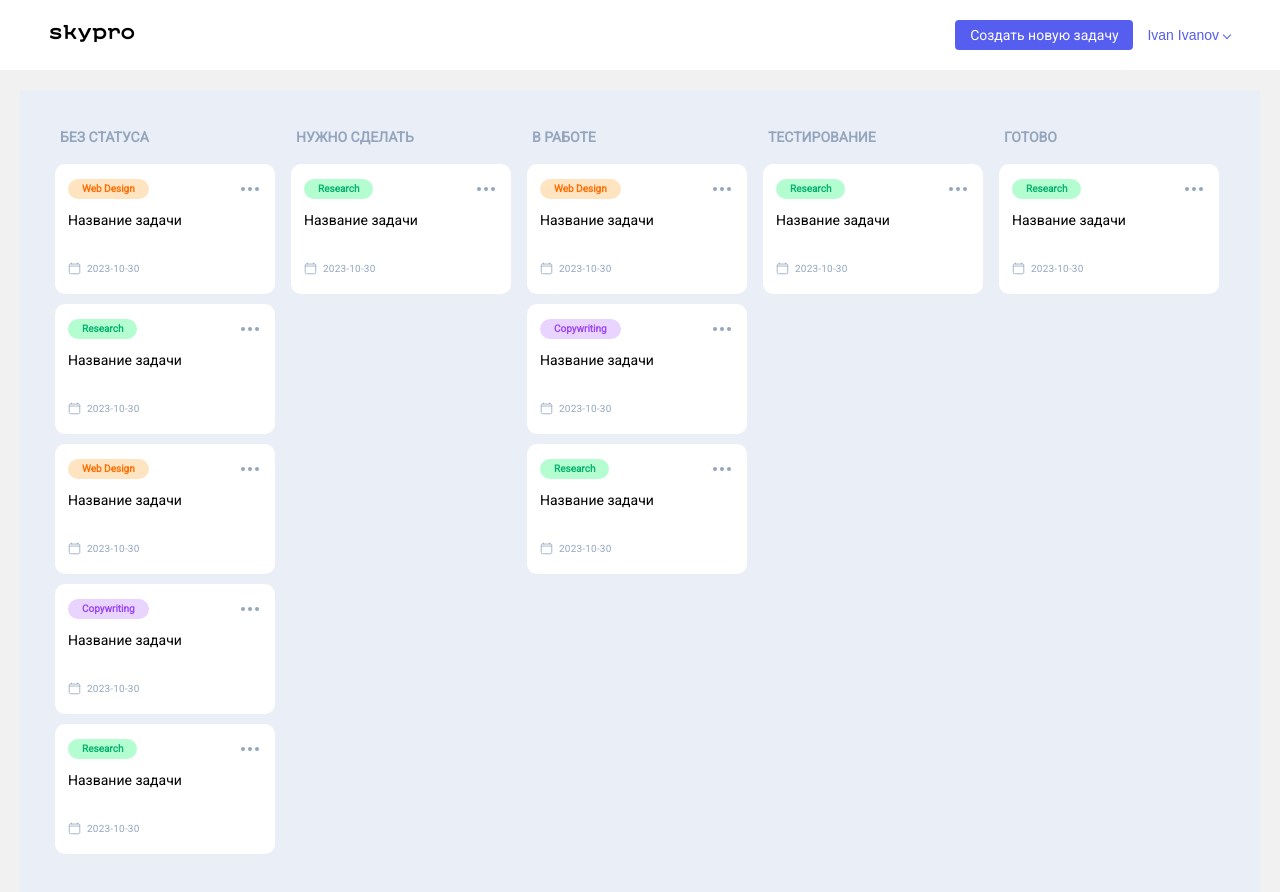
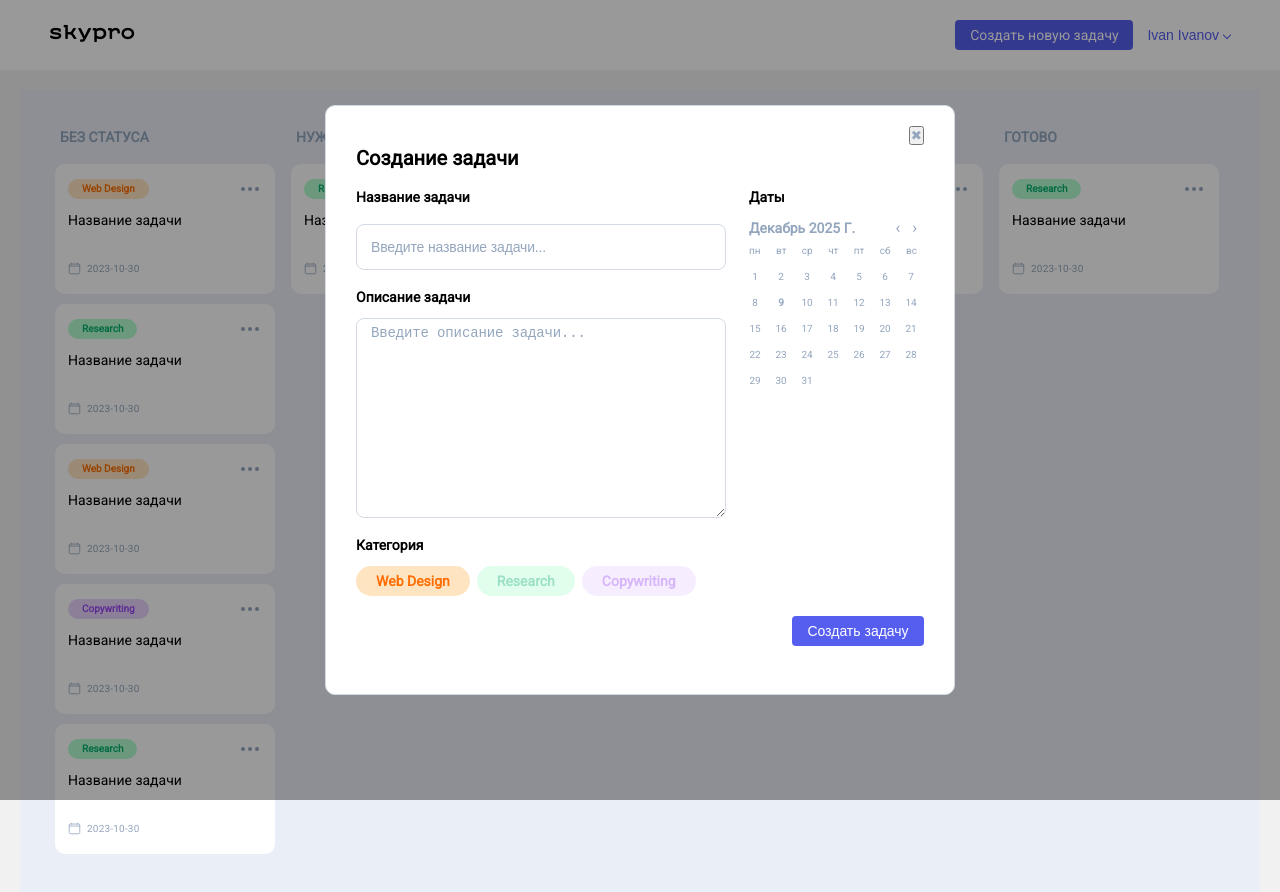
Before and after one commit to dianagrebennikova/skypro-kanban, a React (Vite) app: page /add-task in a window 1280 px wide. Shown: the top 892 px of the page. Built offline with nearby package versions, Linux system fonts and the light colour scheme; sample sign-in values are in the browser's storage.

Commit message:
Add Calendar

```diff
--- a/package.json
+++ b/package.json
@@ -10,6 +10,7 @@
     "preview": "vite preview"
   },
   "dependencies": {
+    "axios": "^1.13.2",
     "prop-types": "^15.8.1",
     "react": "^19.2.0",
     "react-dom": "^19.2.0",
--- a/src/App.css
+++ b/src/App.css
@@ -263,7 +263,7 @@ body {
 }
 
 .pop-new-card {
-  display: none;
+  display: block;
   width: 100%;
   min-width: 375px;
   height: 100%;
@@ -413,6 +413,7 @@ body {
   align-items: flex-start;
   justify-content: flex-start;
 }
+
 .categories__p {
   margin-bottom: 14px;
 }
@@ -430,8 +431,20 @@ body {
   font-weight: 600;
   line-height: 14px;
   white-space: nowrap;
+
 }
-
+._orange{
+  background-color:rgba(255, 228, 194, 1);
+  color: rgba(255, 109, 0, 1);
+  }
+  ._green{
+  background-color:#B4FDD1;
+  color: #06B16E
+  }
+  ._purple{
+    background-color:#E9D4FF;
+  color: #9A48F1;
+  }
 .pop-browse {
   display: block;
   width: 100%;
--- a/src/components/Calendar/Calendar.jsx
+++ b/src/components/Calendar/Calendar.jsx
@@ -1,10 +1,31 @@
-import React from "react";
+import { useState } from "react";
 import {
   CalendarWrapper,
-  CalendarText
+  CalendarBlock,
+  CalendarTitle,
+  CalendarNav,
+  CalendarMonth,
+  CalendarNavActions,
+  CalendarNavAction,
+  CalendarContent,
+  CalendarDaysNames,
+  CalendarDayName,
+  CalendarCells,
+  CalendarCell,
+  CalendarPeriod,
+  CalendarPeriodText,
+  CalendarText,
 } from "./calendar.styled";
 
-export default function Calendar({ date }) {
+const DAYS = ["пн", "вт", "ср", "чт", "пт", "сб", "вс"];
+
+export default function Calendar({ date, variant = "full" }) {
+  const [currentDate, setCurrentDate] = useState(new Date());
+  const [selectedDay, setSelectedDay] = useState(
+    date ? Number(date.split(".")[0]) : null
+  );
+
+  if (variant === "compact") {
     return (
       <CalendarWrapper>
         <svg
@@ -14,28 +35,132 @@ export default function Calendar({ date }) {
           viewBox="0 0 13 13"
           fill="none"
         >
-        <g clipPath="url(#clip0_1_415)">
           <path
             d="M10.5625 2.03125H2.4375C1.7644 2.03125 1.21875 2.5769 1.21875 3.25V10.5625C1.21875 11.2356 1.7644 11.7812 2.4375 11.7812H10.5625C11.2356 11.7812 11.7812 11.2356 11.7812 10.5625V3.25C11.7812 2.5769 11.2356 2.03125 10.5625 2.03125Z"
             stroke="#94A6BE"
             strokeWidth="0.8"
-            strokeLinejoin="round"
           />
           <path
-            d="M11.7812 4.0625H1.21875M3.25 1.21875V2.03125V1.21875ZM9.75 1.21875V2.03125V1.21875Z"
+            d="M11.7812 4.0625H1.21875M3.25 1.21875V2.03125M9.75 1.21875V2.03125"
             stroke="#94A6BE"
             strokeWidth="0.8"
             strokeLinecap="round"
-            strokeLinejoin="round"
           />
-        </g>
-        <defs>
-          <clipPath id="clip0_1_415">
-            <rect width="13" height="13" fill="white" />
-          </clipPath>
-        </defs>
         </svg>
-      <CalendarText>{date}</CalendarText>
+
+        <CalendarText>{date || "Без даты"}</CalendarText>
       </CalendarWrapper>
     );
   }
+
+  const year = currentDate.getFullYear();
+  const month = currentDate.getMonth();
+
+  const firstDayOfMonth = new Date(year, month, 1);
+  const lastDayOfMonth = new Date(year, month + 1, 0);
+
+  const startDay =
+    firstDayOfMonth.getDay() === 0 ? 6 : firstDayOfMonth.getDay() - 1;
+
+  const daysInMonth = lastDayOfMonth.getDate();
+  const prevMonthDays = new Date(year, month, 0).getDate();
+
+  const cells = [];
+
+  // предыдущий месяц
+  for (let i = startDay - 1; i >= 0; i--) {
+    cells.push({ day: prevMonthDays - i, otherMonth: true });
+  }
+
+  // текущий месяц
+  for (let i = 1; i <= daysInMonth; i++) {
+    const dayOfWeek = new Date(year, month, i).getDay();
+
+    cells.push({
+      day: i,
+      current:
+        i === new Date().getDate() &&
+        month === new Date().getMonth() &&
+        year === new Date().getFullYear(),
+      active: i === selectedDay,
+      weekend: dayOfWeek === 0 || dayOfWeek === 6,
+    });
+  }
+
+  // следующий месяц
+  while (cells.length % 7 !== 0) {
+    cells.push({ day: "", otherMonth: true });
+  }
+
+  const changeMonth = (direction) => {
+    setCurrentDate(
+      new Date(year, month + (direction === "next" ? 1 : -1), 1)
+    );
+    setSelectedDay(null);
+  };
+
+  return (
+    <CalendarWrapper>
+      <CalendarBlock>
+        <CalendarTitle className="subttl">Даты</CalendarTitle>
+
+        <CalendarNav>
+          <CalendarMonth>
+            {currentDate.toLocaleString("ru-RU", {
+              month: "long",
+              year: "numeric",
+            })}
+          </CalendarMonth>
+
+          <CalendarNavActions>
+            <CalendarNavAction onClick={() => changeMonth("prev")}>
+              ‹
+            </CalendarNavAction>
+            <CalendarNavAction onClick={() => changeMonth("next")}>
+              ›
+            </CalendarNavAction>
+          </CalendarNavActions>
+        </CalendarNav>
+
+        <CalendarContent>
+          <CalendarDaysNames>
+            {DAYS.map((day) => (
+              <CalendarDayName key={day}>{day}</CalendarDayName>
+            ))}
+          </CalendarDaysNames>
+
+          <CalendarCells>
+            {cells.map((cell, index) => (
+              <CalendarCell
+                key={index}
+                className={`
+                  ${cell.otherMonth ? "_other-month" : ""}
+                  ${cell.weekend ? "_weekend" : ""}
+                  ${cell.current ? "_current" : ""}
+                  ${cell.active ? "_active-day" : ""}
+                `}
+                onClick={() =>
+                  !cell.otherMonth && cell.day && setSelectedDay(cell.day)
+                }
+              >
+                {cell.day}
+              </CalendarCell>
+            ))}
+          </CalendarCells>
+        </CalendarContent>
+
+        {selectedDay && (
+          <CalendarPeriod>
+            <CalendarPeriodText>
+              Срок исполнения:{" "}
+              <span>
+                {String(selectedDay).padStart(2, "0")}.
+                {String(month + 1).padStart(2, "0")}.{year}
+              </span>
+            </CalendarPeriodText>
+          </CalendarPeriod>
+        )}
+      </CalendarBlock>
+    </CalendarWrapper>
+  );
+}
--- a/src/components/Calendar/calendar.styled.js
+++ b/src/components/Calendar/calendar.styled.js
@@ -2,43 +2,52 @@ import styled from "styled-components";
 
 export const CalendarWrapper = styled.div`
   width: 182px;
-  display: flex;
   gap: 6px;
+    display: flex;
+
 
   @media screen and (max-width: 660px) {
-    max-width: 340px;
     width: 100%;
   }
 `;
 
-export const CalendarTitle = styled.div`
+export const CalendarBlock = styled.div`
+  width: 100%;
+`;
+
+export const CalendarTitle = styled.p`
   margin-bottom: 14px;
   padding: 0 7px;
-
-  @media screen and (max-width: 660px) {
-    padding: 0;
-  }
 `;
 
-export const CalendarText = styled.p`
-  color: #94A6BE;
-  font-size: 10px;
-  line-height: 1;
-
-  span {
-    color: #000000;
-  }
-
-  @media screen and (max-width: 660px) {
-    font-size: 14px;
-  }
+export const CalendarNav = styled.div`
+  display: flex;
+  justify-content: space-between;
+  align-items: center;
+  padding: 0 7px;
+  margin-bottom: 8px;
 `;
 
 export const CalendarMonth = styled.div`
-  color: #94A6BE;
   font-size: 14px;
-  line-height: 25px;
   font-weight: 600;
+  color: #94a6be;
+  text-transform: capitalize;
+`;
+
+export const CalendarNavActions = styled.div`
+  display: flex;
+  gap: 12px;
+`;
+
+export const CalendarNavAction = styled.div`
+  cursor: pointer;
+  font-size: 16px;
+  color: #94a6be;
+
+  &:hover {
+    opacity: 0.7;
+  }
 `;
 
 export const CalendarContent = styled.div`
@@ -47,23 +56,20 @@ export const CalendarContent = styled.div`
 
 export const CalendarDaysNames = styled.div`
   display: flex;
-  flex-wrap: nowrap;
-  align-items: center;
   justify-content: space-between;
   margin: 7px 0;
   padding: 0 7px;
-
-  @media screen and (max-width: 660px) {
-    padding: 0;
-  }
 `;
 
 export const CalendarDayName = styled.div`
+  font-size: 10px;
+  color: #94a6be;
+  `;
+
+export const CalendarText = styled.p`
   color: #94A6BE;
   font-size: 10px;
-  font-weight: 500;
-  line-height: normal;
-  letter-spacing: -0.2px;
+  line-height: 1;
 
   @media screen and (max-width: 660px) {
     font-size: 14px;
@@ -71,16 +77,8 @@ export const CalendarDayName = styled.div`
 `;
 
 export const CalendarCells = styled.div`
-  width: 182px;
-  height: 126px;
   display: flex;
   flex-wrap: wrap;
-
-  @media screen and (max-width: 660px) {
-    width: 344px;
-    height: auto;
-    justify-content: space-around;
-  }
 `;
 
 export const CalendarCell = styled.div`
@@ -91,24 +89,26 @@ export const CalendarCell = styled.div`
   display: flex;
   align-items: center;
   justify-content: center;
-  color: #94A6BE;
   font-size: 10px;
-  line-height: 1;
-  letter-spacing: -0.2px;
   cursor: pointer;
+  color: #94a6be;
 
   &:hover {
-    color: #94A6BE;
-    background-color: #EAEEF6;
+    background-color: #eaeef6;
   }
 
-  &.active {
-    background-color: #94A6BE;
-    color: #FFFFFF;
+  &._active-day {
+    background-color: #94a6be;
+    color: #ffffff;
   }
 
-  &.current {
+  &._current {
     font-weight: 700;
+  }
+
+  &._other-month {
+    opacity: 0.4;
+    pointer-events: none;
   }
 
   @media screen and (max-width: 660px) {
@@ -117,3 +117,22 @@ export const CalendarCell = styled.div`
     font-size: 14px;
   }
 `;
+
+export const CalendarPeriod = styled.div`
+  margin-top: 12px;
+  padding: 0 7px;
+`;
+
+export const CalendarPeriodText = styled.p`
+  font-size: 10px;
+  color: #94a6be;
+
+  span {
+    color: #000000;
+    font-weight: 500;
+  }
+
+  @media screen and (max-width: 660px) {
+    font-size: 14px;
+  }
+`;
--- a/src/components/Card/Card.jsx
+++ b/src/components/Card/Card.jsx
@@ -47,7 +47,7 @@ const Card = ({ id, theme, title, date }) => {
           <CardContent>
             <CardTitle>{title}</CardTitle>
             <CardDate>
-              <Calendar date={date} />
+            <Calendar date={date} variant="compact" />
             </CardDate>
           </CardContent>
         </CardWrapper>
--- a/src/components/popups/popBrowse.jsx
+++ b/src/components/popups/popBrowse.jsx
@@ -22,14 +22,26 @@ function PopBrowse() {
               </div>
             </div>
 
-            <div className="pop-browse__status status">
-              <p className="status__p subttl">Статус</p>
-              <div className="status__themes">
-                <div className="status__theme _gray">
-                  <p className="_gray">Нужно сделать</p>
-                </div>
-              </div>
-            </div>
+            <div class="pop-browse__status status">
+								<p class="status__p subttl">Статус</p>
+								<div class="status__themes">
+									<div class="status__theme _hide">
+										<p>Без статуса</p>
+									</div>
+									<div class="status__theme _gray">
+										<p class="_gray">Нужно сделать</p>
+									</div>
+									<div class="status__theme _hide">
+										<p>В работе</p>
+									</div>
+									<div class="status__theme _hide">
+										<p>Тестирование</p>
+									</div>
+									<div class="status__theme _hide">
+										<p>Готово</p>
+									</div>
+								</div>
+							</div>
 
             <div className="pop-browse__wrap">
               <form className="pop-browse__form form-browse" id="formBrowseCard">
```
Also changed, not shown: 1 other file (tests, documents, lock files or other folders). Lines whose indentation alone changed are shown as unchanged.
